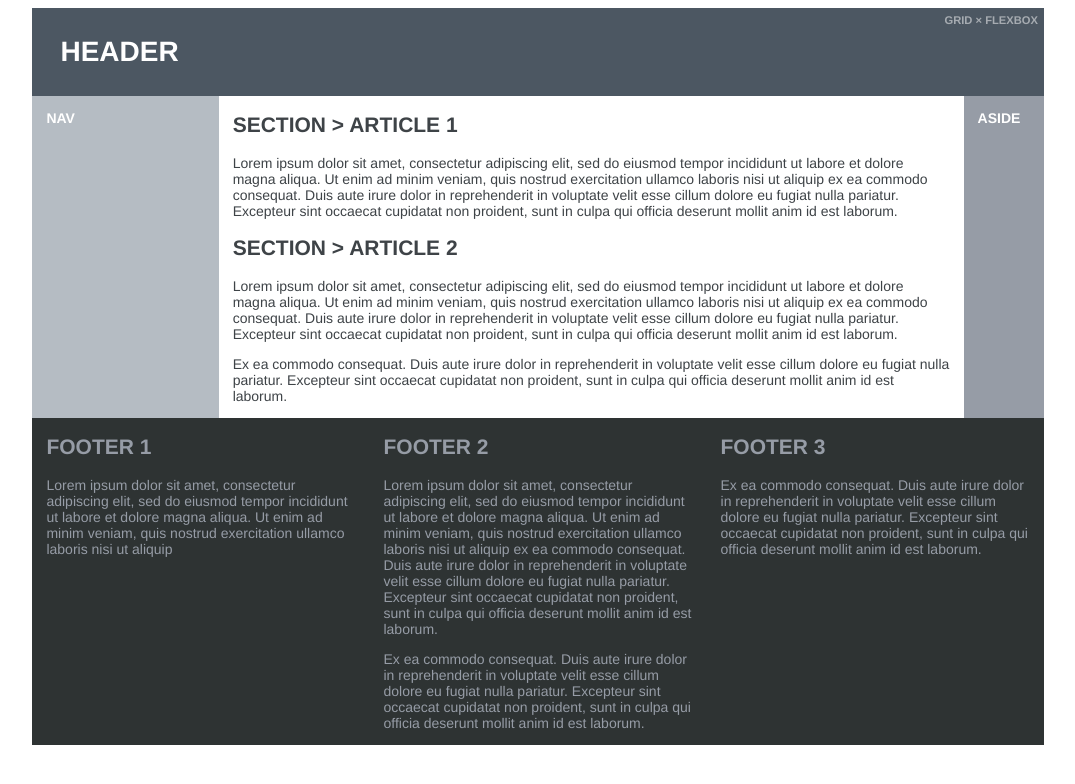
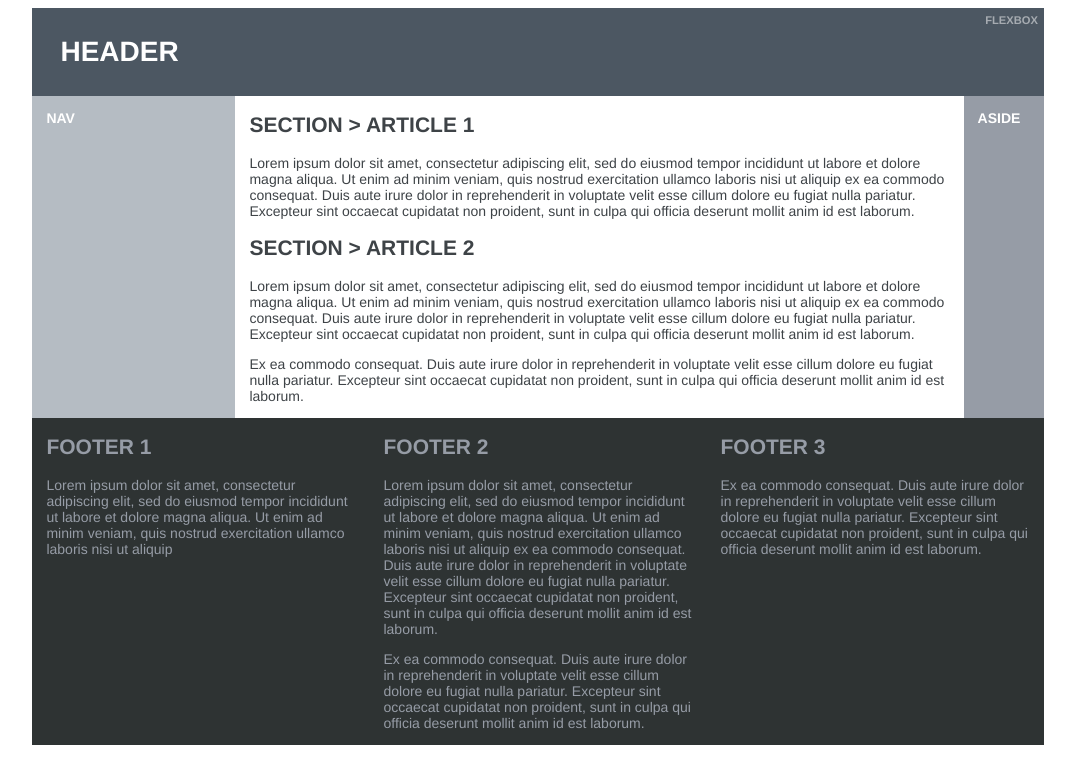
Before and after one commit to fxg42/inf2005-30-a2018, a PHP site: page /layout.html in a window 1280 px wide. Shown: the top 784 px of the page, without its empty margins (102-1177 px from the left). Run offline with PHP 8.4, Linux system fonts and the light colour scheme.

Commit message:
Retirer règle inutile

```diff
--- a/semaine-7/3-layouts/flexbox.css
+++ b/semaine-7/3-layouts/flexbox.css
@@ -1,6 +1,3 @@
-header > h1 {
-  margin: 0;
-}
 main > section {
   display: flex;
 }
--- a/semaine-7/3-layouts/layout.html
+++ b/semaine-7/3-layouts/layout.html
@@ -6,8 +6,8 @@
     <link rel="stylesheet" href="common.css">
 
     <!-- <link rel="stylesheet" href="float.css"> -->
-    <!-- <link rel="stylesheet" href="flexbox.css"> -->
-    <link rel="stylesheet" href="grid.css">
+    <link rel="stylesheet" href="flexbox.css">
+    <!-- <link rel="stylesheet" href="grid.css"> -->
   </head>
   <body>
     <main>
```
